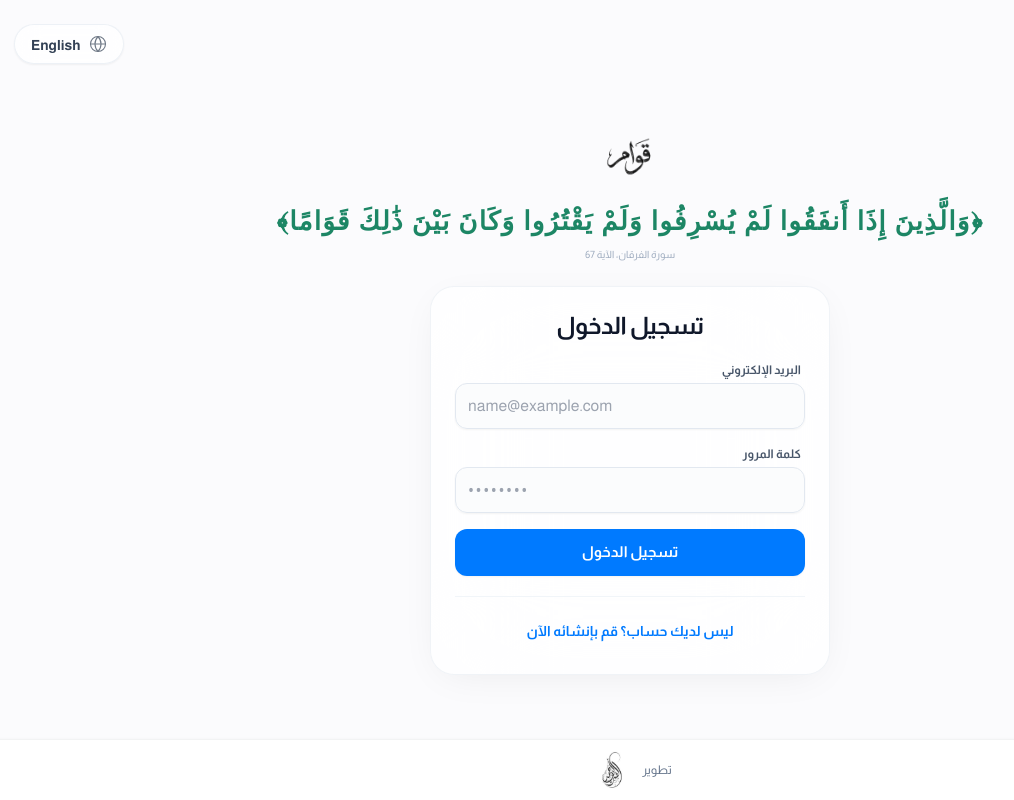
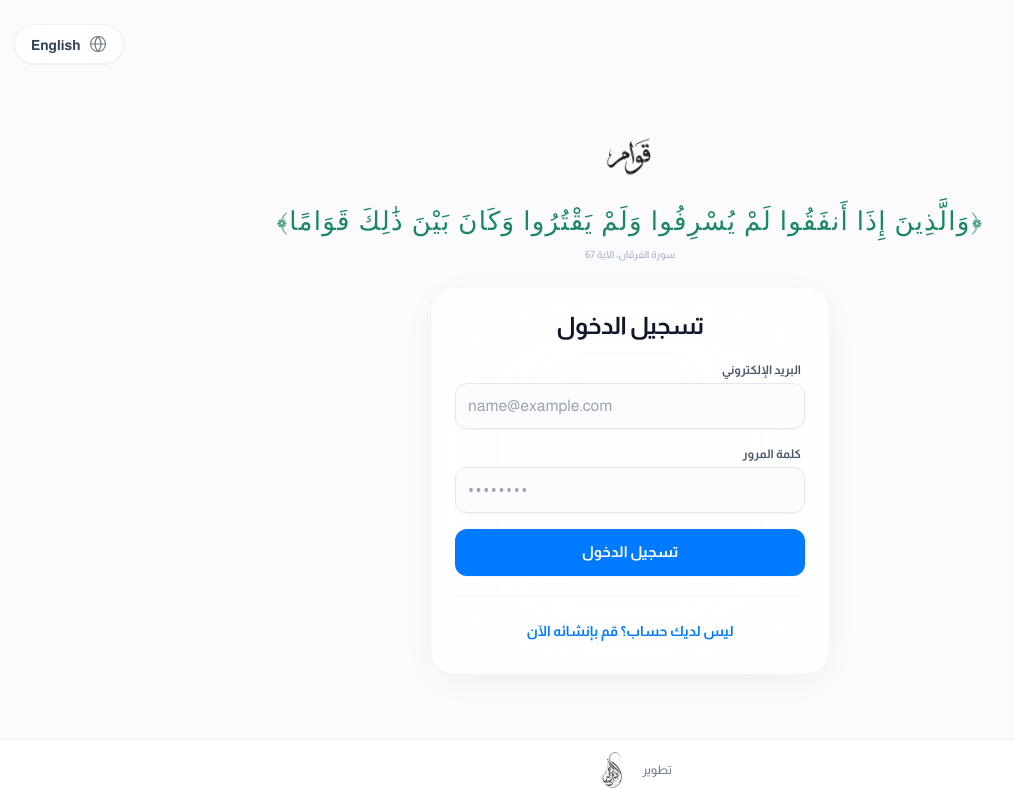
Before and after one commit to abuabdullah311/QAWAM, a React (Vite) app: page / in a window 1280 px wide. Shown: the whole page, without its empty margins (104-1118 px from the left). Built offline with nearby package versions, Linux system fonts and the light colour scheme; a web font is replaced by a local one.

Commit message:
style: adjust font weight for QAWAM verse
Change font-bold to font-normal for the verse text in Auth component to improve readability and visual balance.

```diff
--- a/components/Auth.tsx
+++ b/components/Auth.tsx
@@ -116,7 +116,7 @@ export function Auth({ onLoginSuccess, lang = 'ar', setLang }: AuthProps) {
             }}
          />
          <div className="flex flex-col items-center gap-1 opacity-90 transition-all hover:opacity-100">
-             <div className="text-[#057a55] font-diwani text-[22px] md:text-[26px] font-bold leading-relaxed tracking-wider antialiased" dir="rtl">
+             <div className="text-[#057a55] font-diwani text-[22px] md:text-[26px] font-normal leading-relaxed tracking-wider antialiased" dir="rtl">
                 ﴿وَالَّذِينَ إِذَا أَنفَقُوا لَمْ يُسْرِفُوا وَلَمْ يَقْتُرُوا وَكَانَ بَيْنَ ذَٰلِكَ قَوَامًا﴾
              </div>
              {!isRtl && (
```
